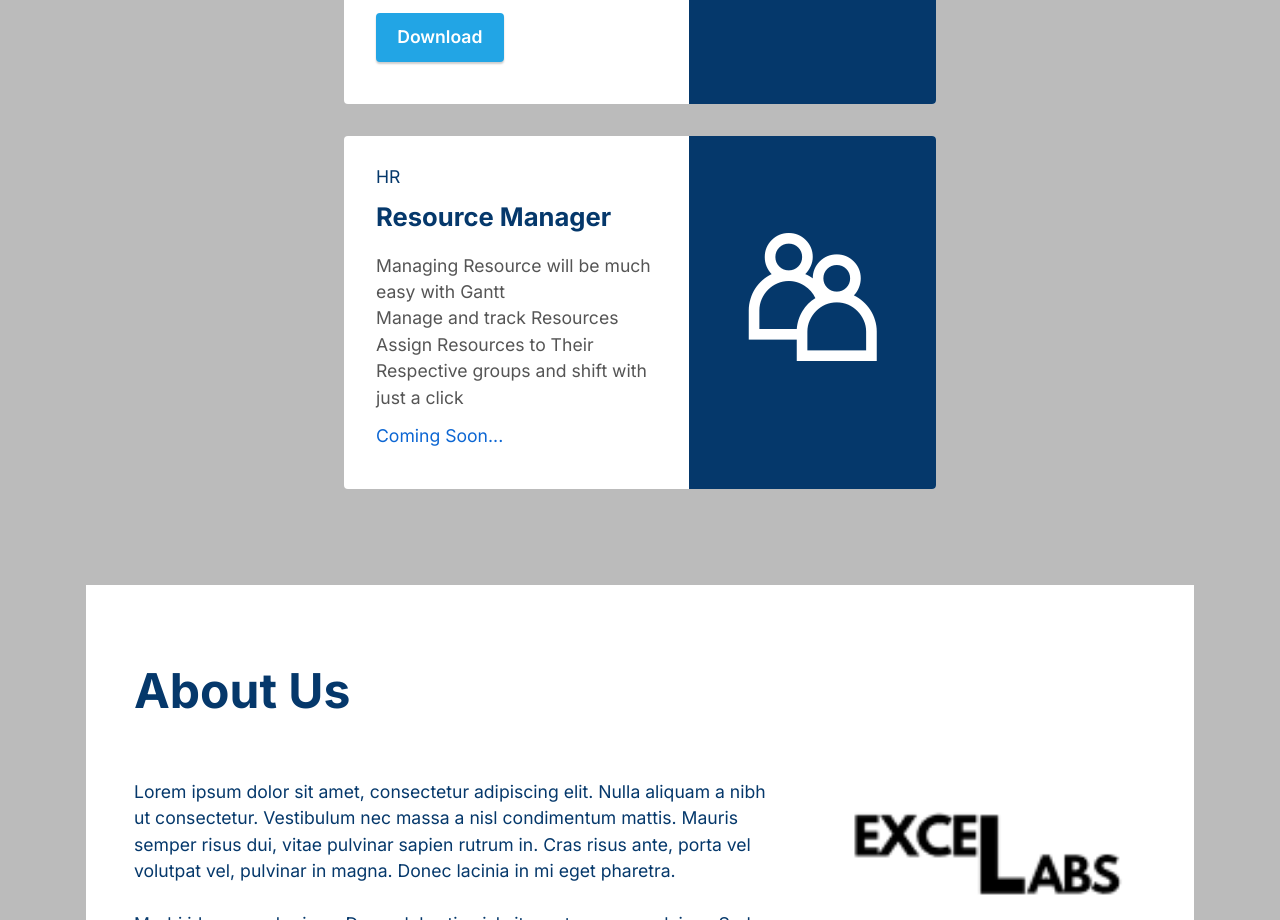
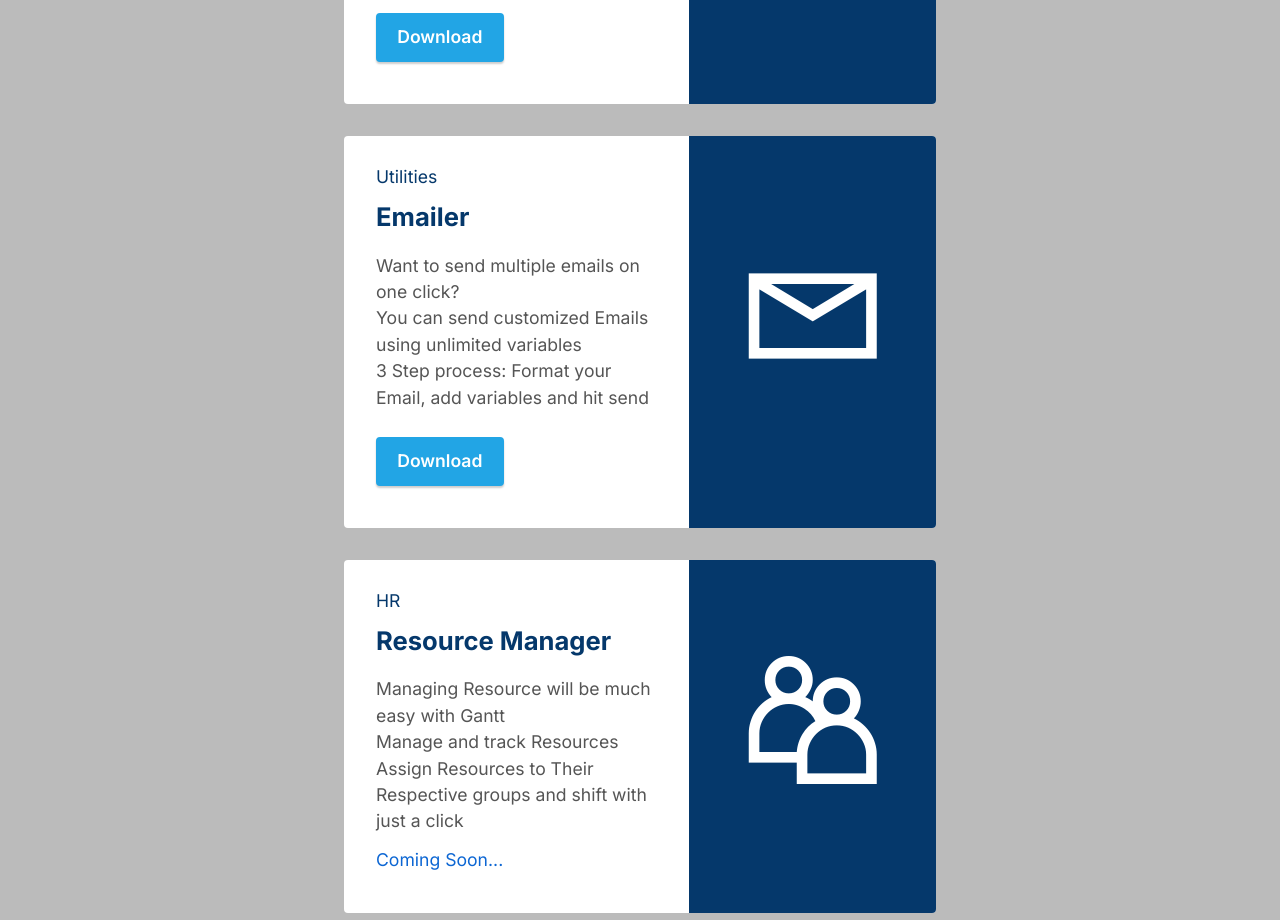
Before and after one commit to ExceLabs/site, a plain HTML site: page index.html in a window 1280 px wide. Shown: the part 1640-2560 px from the top of the page. Drawn offline with Linux system fonts and the light colour scheme; files whose address does not match are found by name.

Commit message:
Add files via upload

```diff
--- a/index.html
+++ b/index.html
@@ -146,6 +146,30 @@
     </div>
 </section>
 
+<section data-bs-version="5.1" class="features5 cid-tu9FeAt3sd" id="features6-3-1">
+
+    <div class="container-fluid">
+        <div class="row justify-content-center">
+            <div class="card col-12 col-lg-6">
+                <div class="card-wrapper mbr-flex">
+                    <div class="card-box align-left">
+                        <h6 class="card-subtitle mbr-fonts-style align-left mb-2 display-4">Utilities</h6>
+                        <h5 class="card-title mbr-fonts-style align-left mb-3 display-5"><strong>Emailer</strong></h5>
+                        <p class="mbr-text mbr-fonts-style mb-3 display-4">
+                            Want to send multiple emails on one click?<br>You can send customized Emails using unlimited variables<br>3 Step process: Format your Email, add variables and hit send </p>
+                        <div class="mbr-section-btn"><a href="assets/files/Emailer.xlsm" class="btn btn-secondary display-4">Download</a></div>
+                    </div>
+                    <div class="img-wrapper img1 align-center">
+                        <span class="mbr-iconfont mobi-mbri-letter mobi-mbri"></span>
+                    </div>
+                </div>
+            </div>
+
+
+        </div>
+    </div>
+</section>
+
 <section data-bs-version="5.1" class="features5 cid-tu9FeAt3sd" id="features6-3-2">
 
     <div class="container-fluid">
@@ -169,6 +193,7 @@
         </div>
     </div>
 </section>
+
 
 <section data-bs-version="5.1" class="features15 cid-sFANq99njx" id="features16-9">
 
```
